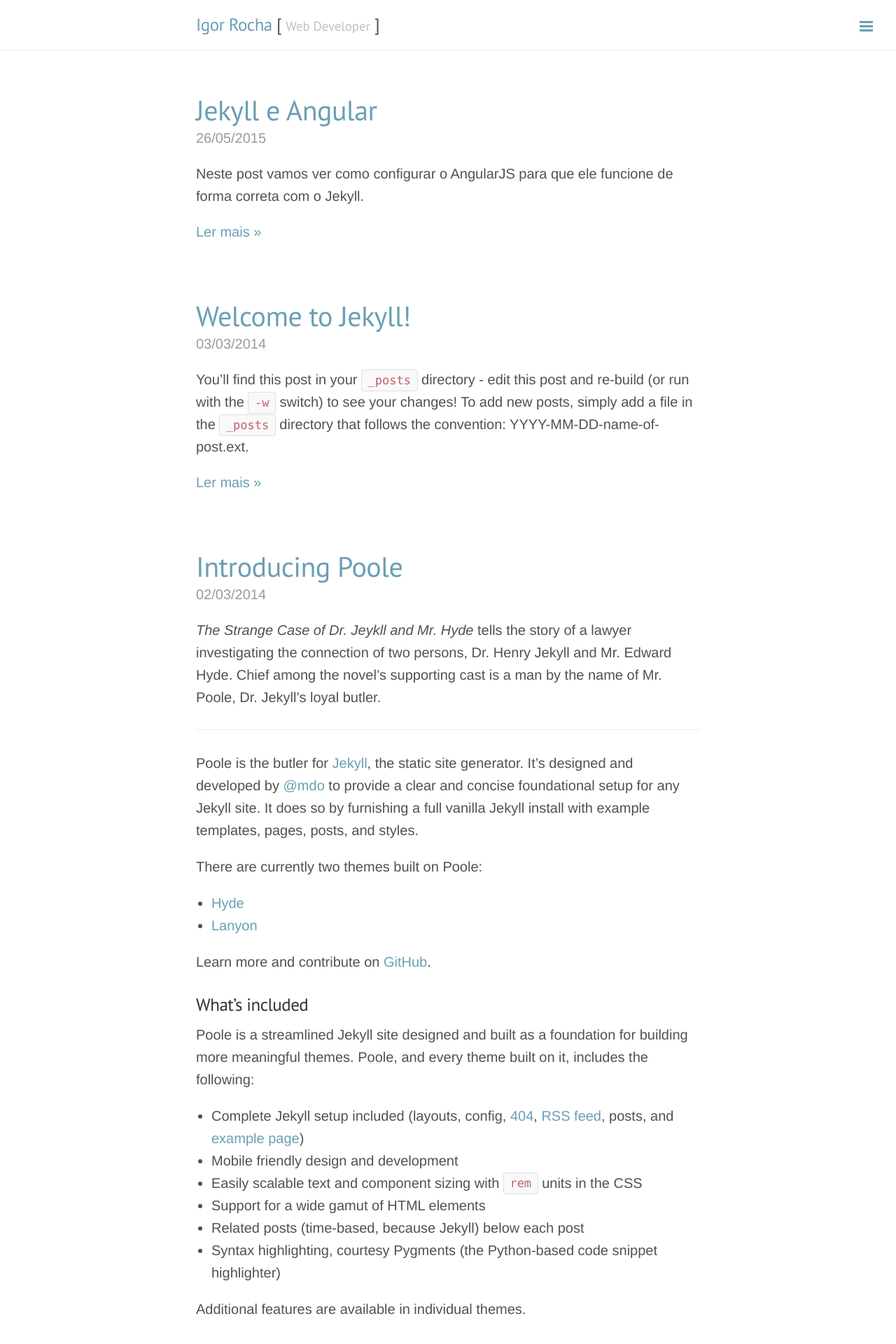
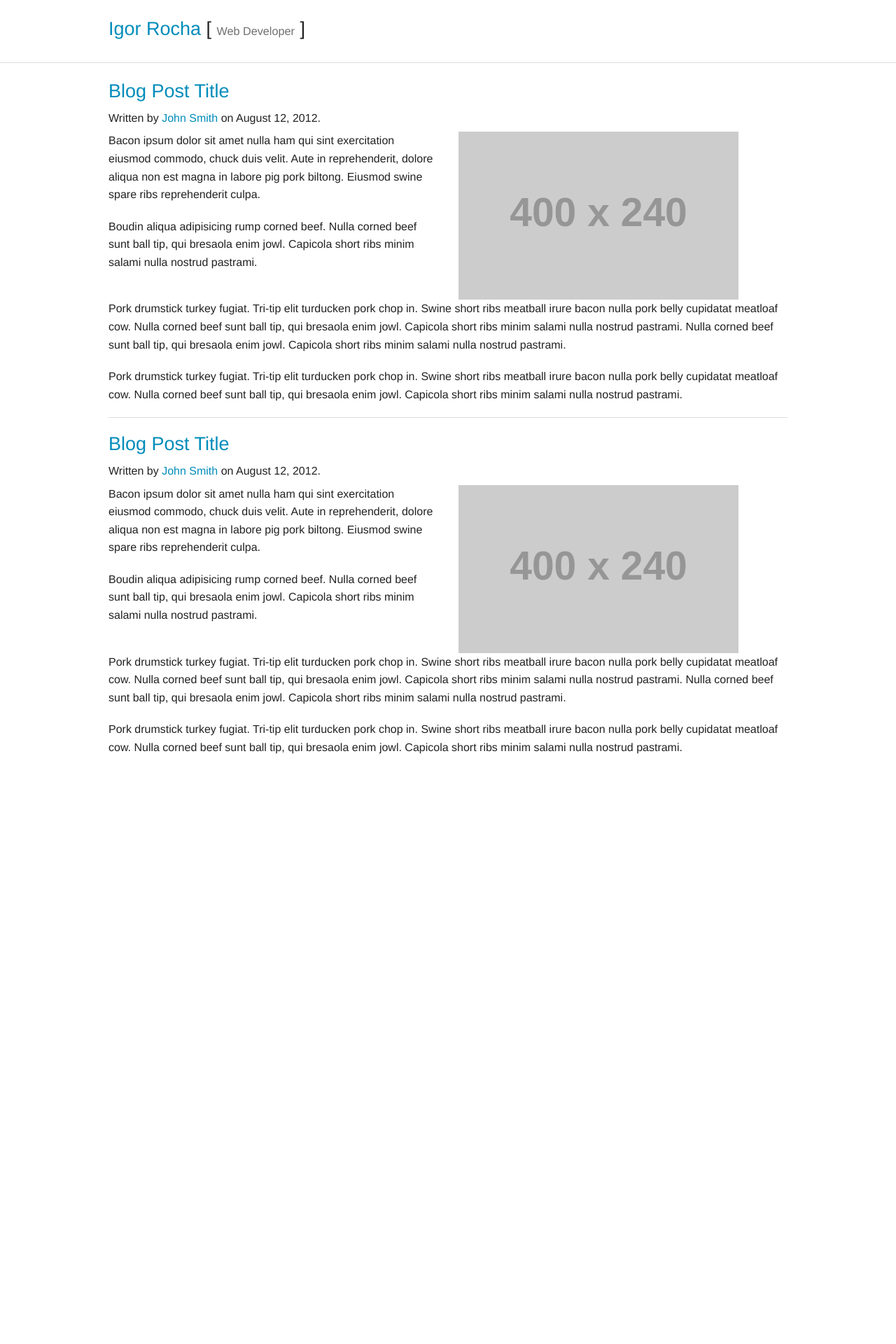
Before and after one commit to igortice/igortice.github.io, a Jekyll site: the page built from src/index.html, in a window 1280 px wide. Shown: the top 1920 px of the page at 70% size. Built offline with Jekyll 4.4.1, drawn with Linux system fonts in a browser that asks for light colours; Markdown is read by kramdown in place of the engine named in the settings; the list of posts is cut into pages by our own code; some of the changed text lies outside the part shown.

Commit message:
init layout foundation

```diff
--- a/src/_includes/head.html
+++ b/src/_includes/head.html
@@ -17,7 +17,7 @@
   <!-- build:css /assets/stylesheets/style.min.css -->
   <link rel="stylesheet" href="/assets/stylesheets/normalize.min.css">
   <link rel="stylesheet" href="/assets/stylesheets/foundation.min.css">
-  <link rel="stylesheet" href="/assets/stylesheets/style.css">
+  <link rel="stylesheet" href="/assets/stylesheets/styles.css">
   <link rel="stylesheet" href="/assets/stylesheets/animsition.css">
   <!-- endbuild -->
   <link rel="stylesheet" href="http://fonts.googleapis.com/css?family=PT+Serif:400,400italic,700|PT+Sans:400">
--- /dev/null
+++ b/src/_includes/top.html
@@ -0,0 +1,10 @@
+<div class="row">
+  <div class="large-12 columns">
+    <h3>
+      <a href="/" title="Home">{{ site.author.name }}</a>
+      [  <small >{{ site.tagline }}</small>  ]
+    </h3>
+  </div>
+</div>
+
+<hr/>
--- /dev/null
+++ b/src/_layouts/application.html
@@ -0,0 +1,83 @@
+<!DOCTYPE html>
+<html ng-app="mainApp" xmlns="http://www.w3.org/1999/xhtml" xml:lang="pt" lang="pt-br">
+
+  {% include head.html %}
+
+  <body ng-controller="MainController as mainCtrl">
+
+    {% include top.html %}
+
+    <div class="row">
+
+      <div class="large-12 columns" role="content">
+
+        <article>
+
+          <h3><a href="#">Blog Post Title</a></h3>
+          <h6>Written by <a href="#">John Smith</a> on August 12, 2012.</h6>
+
+          <div class="row">
+            <div class="large-6 columns">
+              <p>Bacon ipsum dolor sit amet nulla ham qui sint exercitation eiusmod commodo, chuck duis velit. Aute in
+                reprehenderit, dolore aliqua non est magna in labore pig pork biltong. Eiusmod swine spare ribs
+                reprehenderit culpa.</p>
+
+              <p>Boudin aliqua adipisicing rump corned beef. Nulla corned beef sunt ball tip, qui bresaola enim jowl.
+                Capicola short ribs minim salami nulla nostrud pastrami.</p>
+            </div>
+            <div class="large-6 columns">
+              <img src="http://placehold.it/400x240&text=[img]"/>
+            </div>
+          </div>
+
+          <p>Pork drumstick turkey fugiat. Tri-tip elit turducken pork chop in. Swine short ribs meatball irure bacon
+            nulla pork belly cupidatat meatloaf cow. Nulla corned beef sunt ball tip, qui bresaola enim jowl. Capicola
+            short ribs minim salami nulla nostrud pastrami. Nulla corned beef sunt ball tip, qui bresaola enim jowl.
+            Capicola short ribs minim salami nulla nostrud pastrami.</p>
+
+          <p>Pork drumstick turkey fugiat. Tri-tip elit turducken pork chop in. Swine short ribs meatball irure bacon
+            nulla pork belly cupidatat meatloaf cow. Nulla corned beef sunt ball tip, qui bresaola enim jowl. Capicola
+            short ribs minim salami nulla nostrud pastrami.</p>
+
+        </article>
+
+        <hr/>
+
+        <article>
+
+          <h3><a href="#">Blog Post Title</a></h3>
+          <h6>Written by <a href="#">John Smith</a> on August 12, 2012.</h6>
+
+          <div class="row">
+            <div class="large-6 columns">
+              <p>Bacon ipsum dolor sit amet nulla ham qui sint exercitation eiusmod commodo, chuck duis velit. Aute in
+                reprehenderit, dolore aliqua non est magna in labore pig pork biltong. Eiusmod swine spare ribs
+                reprehenderit culpa.</p>
+
+              <p>Boudin aliqua adipisicing rump corned beef. Nulla corned beef sunt ball tip, qui bresaola enim jowl.
+                Capicola short ribs minim salami nulla nostrud pastrami.</p>
+            </div>
+            <div class="large-6 columns">
+              <img src="http://placehold.it/400x240&text=[img]"/>
+            </div>
+          </div>
+
+          <p>Pork drumstick turkey fugiat. Tri-tip elit turducken pork chop in. Swine short ribs meatball irure bacon
+            nulla pork belly cupidatat meatloaf cow. Nulla corned beef sunt ball tip, qui bresaola enim jowl. Capicola
+            short ribs minim salami nulla nostrud pastrami. Nulla corned beef sunt ball tip, qui bresaola enim jowl.
+            Capicola short ribs minim salami nulla nostrud pastrami.</p>
+
+          <p>Pork drumstick turkey fugiat. Tri-tip elit turducken pork chop in. Swine short ribs meatball irure bacon
+            nulla pork belly cupidatat meatloaf cow. Nulla corned beef sunt ball tip, qui bresaola enim jowl. Capicola
+            short ribs minim salami nulla nostrud pastrami.</p>
+
+        </article>
+
+      </div>
+
+    </div>
+
+    {% include footer.html %}
+  </body>
+
+</html>
--- /dev/null
+++ b/src/assets/stylesheets/styles.css
@@ -0,0 +1,3 @@
+body {
+    padding-top : 20px;
+}
--- a/src/index.html
+++ b/src/index.html
@@ -1,5 +1,5 @@
 ---
-layout: default
+layout: application
 title: Home
 ---
 
```
